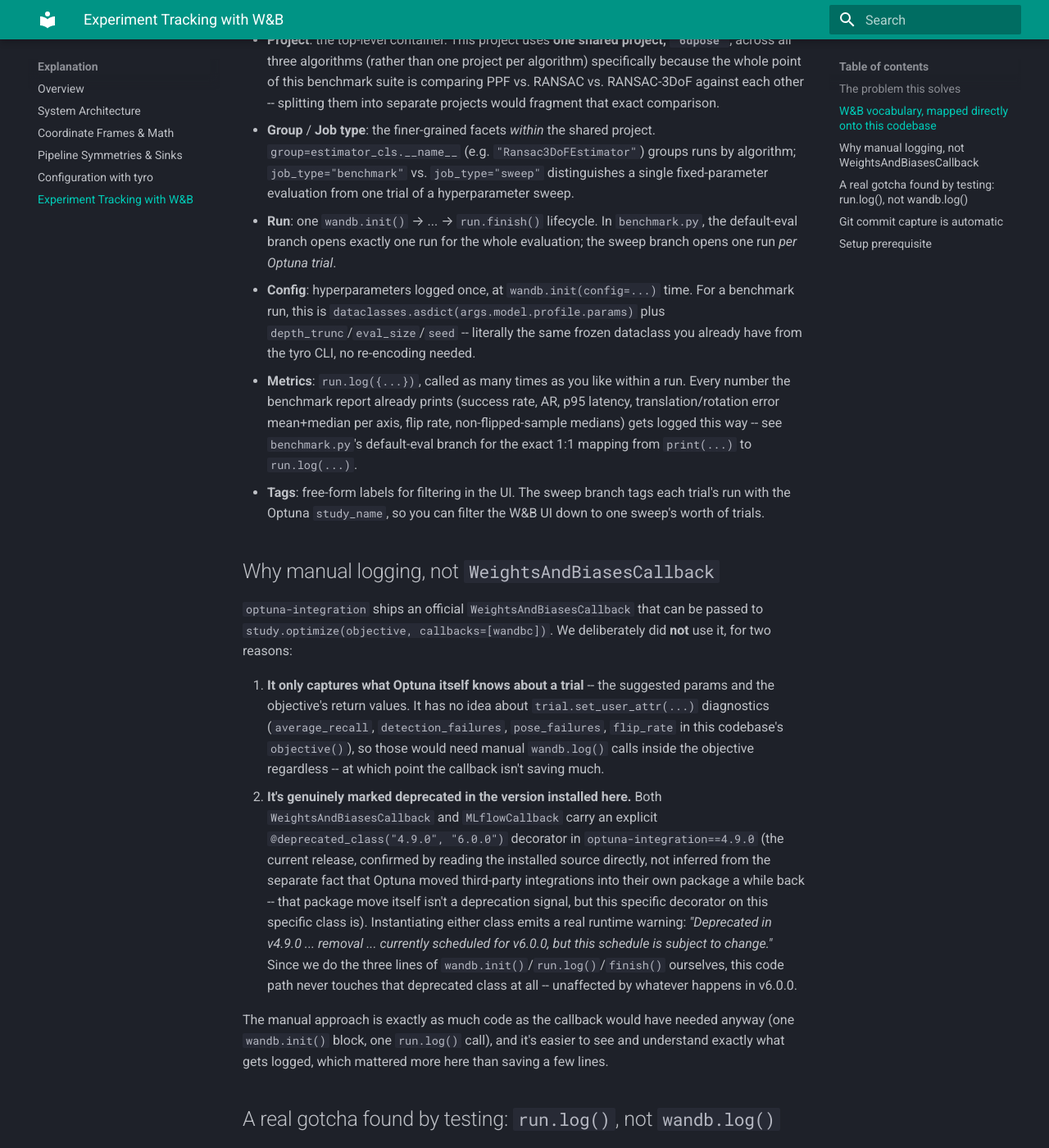
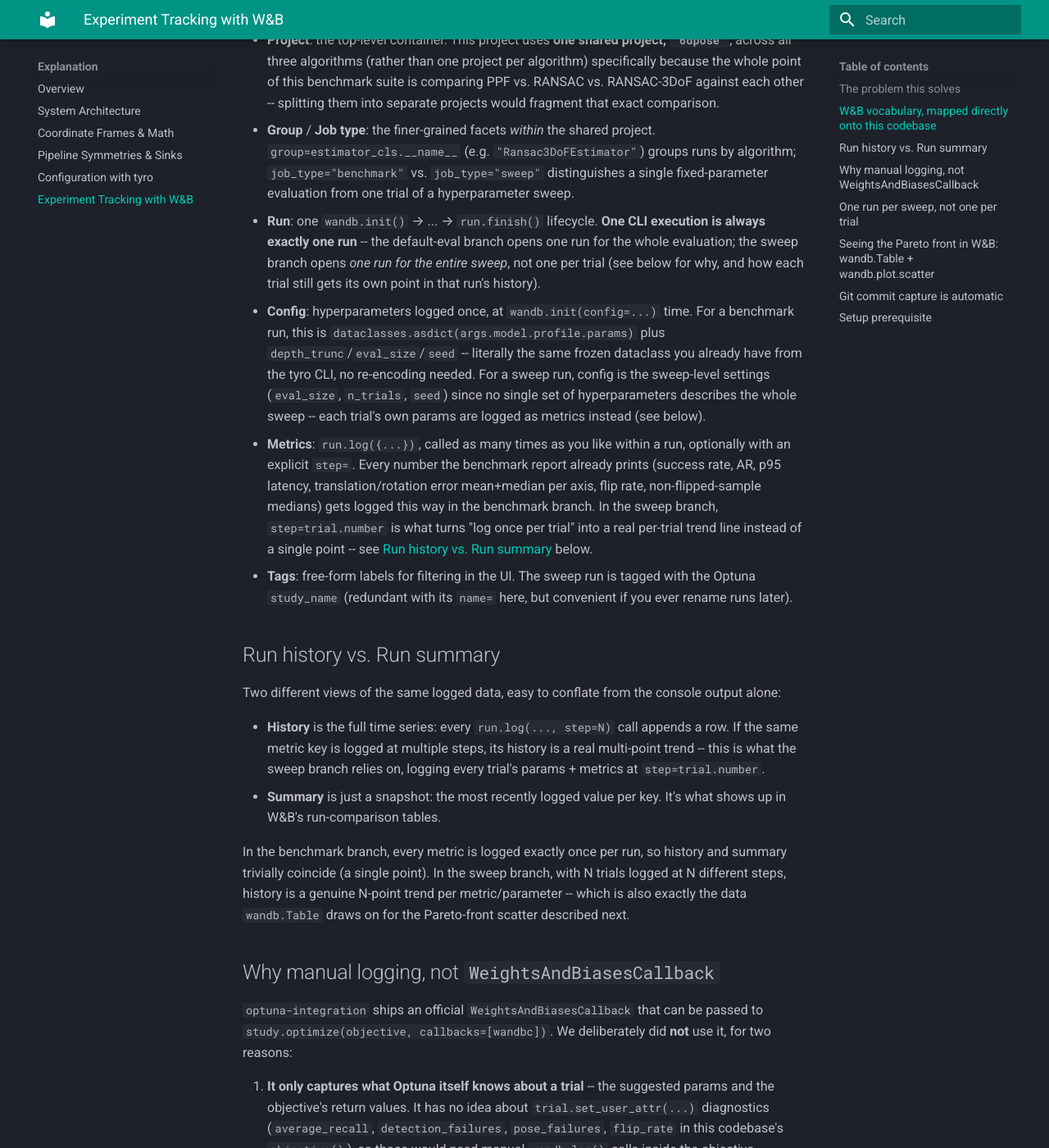
Before and after one commit to MartinJessenne/6DPose, an MkDocs documentation site: the page built from docs/explanation/wandb_tracking.md, in a window 1280 px wide and 1400 px high, scrolled down 630 px. Shown: the whole window at 82% size. Built offline with MkDocs 1.6.1 and Material for MkDocs 9.7.7, drawn with Linux system fonts in a browser that asks for light colours; some of the changed text lies outside the part shown.

Commit message:
refactor(tracking): one W&B run per sweep, not one per trial
A 200-trial sweep was creating 200 separate run pages, cluttering the
workspace. Now the whole sweep (one CLI execution) opens a single run
before study.optimize() starts; each trial logs its suggested params +
metrics into that same run at step=trial.number, so every key still gets
a real per-trial trend line in W&B's history view instead of one point
per run.

After study.optimize() finishes -- or is interrupted (Ctrl+C), handled via
a `finally` so partial results still get charted -- the run gets a native
scatter panel (p95_time vs accuracy_score, one point per trial) built from
every COMPLETE trial in the Optuna study via wandb.Table + wandb.plot.scatter.
Reading from study.trials (not just this process's objective() calls) means
a resumed sweep's chart is always the complete picture. This gives the same
Pareto-front comparison Optuna Dashboard shows, natively inside W&B.

Verified the wandb.Table/plot.scatter mechanism and the step= based history
behavior directly (offline mode): confirmed a real multi-point trend under
step= logging (vs. the single-point history a one-shot log produces), and
confirmed the scatter chart materializes as a real logged artifact on disk.

docs/explanation/wandb_tracking.md, docs/how-to/run_sweeps.md updated to
match -- including a Run history vs Run summary explainer, since that
distinction only starts to matter with this per-trial step= logging.

````diff
--- a/docs/explanation/wandb_tracking.md
+++ b/docs/explanation/wandb_tracking.md
@@ -25,18 +25,39 @@
   `group=estimator_cls.__name__` (e.g. `"Ransac3DoFEstimator"`) groups runs by algorithm;
   `job_type="benchmark"` vs. `job_type="sweep"` distinguishes a single fixed-parameter evaluation
   from one trial of a hyperparameter sweep.
-- **Run**: one `wandb.init()` → ... → `run.finish()` lifecycle. In `benchmark.py`, the
-  default-eval branch opens exactly one run for the whole evaluation; the sweep branch opens one
-  run *per Optuna trial*.
+- **Run**: one `wandb.init()` → ... → `run.finish()` lifecycle. **One CLI execution is always
+  exactly one run** -- the default-eval branch opens one run for the whole evaluation; the sweep
+  branch opens *one run for the entire sweep*, not one per trial (see below for why, and how each
+  trial still gets its own point in that run's history).
 - **Config**: hyperparameters logged once, at `wandb.init(config=...)` time. For a benchmark run,
   this is `dataclasses.asdict(args.model.profile.params)` plus `depth_trunc`/`eval_size`/`seed` --
   literally the same frozen dataclass you already have from the tyro CLI, no re-encoding needed.
-- **Metrics**: `run.log({...})`, called as many times as you like within a run. Every number the
-  benchmark report already prints (success rate, AR, p95 latency, translation/rotation error
-  mean+median per axis, flip rate, non-flipped-sample medians) gets logged this way -- see
-  `benchmark.py`'s default-eval branch for the exact 1:1 mapping from `print(...)` to `run.log(...)`.
-- **Tags**: free-form labels for filtering in the UI. The sweep branch tags each trial's run with
-  the Optuna `study_name`, so you can filter the W&B UI down to one sweep's worth of trials.
+  For a sweep run, config is the sweep-level settings (`eval_size`, `n_trials`, `seed`) since no
+  single set of hyperparameters describes the whole sweep -- each trial's own params are logged
+  as metrics instead (see below).
+- **Metrics**: `run.log({...})`, called as many times as you like within a run, optionally with an
+  explicit `step=`. Every number the benchmark report already prints (success rate, AR, p95
+  latency, translation/rotation error mean+median per axis, flip rate, non-flipped-sample medians)
+  gets logged this way in the benchmark branch. In the sweep branch, `step=trial.number` is what
+  turns "log once per trial" into a real per-trial trend line instead of a single point -- see
+  [Run history vs. Run summary](#run-history-vs-run-summary) below.
+- **Tags**: free-form labels for filtering in the UI. The sweep run is tagged with the Optuna
+  `study_name` (redundant with its `name=` here, but convenient if you ever rename runs later).
+
+## Run history vs. Run summary
+
+Two different views of the same logged data, easy to conflate from the console output alone:
+
+- **History** is the full time series: every `run.log(..., step=N)` call appends a row. If the
+  same metric key is logged at multiple steps, its history is a real multi-point trend -- this is
+  what the sweep branch relies on, logging every trial's params + metrics at `step=trial.number`.
+- **Summary** is just a snapshot: the most recently logged value per key. It's what shows up in
+  W&B's run-comparison tables.
+
+In the benchmark branch, every metric is logged exactly once per run, so history and summary
+trivially coincide (a single point). In the sweep branch, with N trials logged at N different
+steps, history is a genuine N-point trend per metric/parameter -- which is also exactly the data
+`wandb.Table` draws on for the Pareto-front scatter described next.
 
 ## Why manual logging, not `WeightsAndBiasesCallback`
 
@@ -64,30 +85,66 @@
 `wandb.init()` block, one `run.log()` call), and it's easier to see and understand exactly what
 gets logged, which mattered more here than saving a few lines.
 
-## A real gotcha found by testing: `run.log()`, not `wandb.log()`
+## One run per sweep, not one per trial
 
-Because `study.optimize()` calls the sweep's `objective(trial)` function repeatedly, in the same
-Python process, across every trial, each trial needs its *own* W&B run -- not one run accumulating
-data for the whole sweep. That's what `reinit="create_new"` on `wandb.init()` is for: it forces a
-genuinely new run every call, even though a previous run may have just been active in this same
-process.
+The first version of this integration opened a fresh W&B run per Optuna trial (via
+`wandb.init(..., reinit="create_new")` inside `objective()`), mirroring the "multirun" pattern
+`WeightsAndBiasesCallback` uses. That works, but a 200-trial sweep means 200 separate run pages
+cluttering the workspace's run list -- not what you want when browsing.
 
-The gotcha, found by directly testing this rather than assuming it would just work: with
-`reinit="create_new"`, the module-level `wandb.log(...)` shorthand (which normally logs to
-whatever run is the "current" ambient one) silently fails to find an active run and raises
-`wandb.errors.errors.Error: You must call wandb.init() before wandb.log()`. The fix is to always
-call `.log(...)` on the `run` object returned by `wandb.init()` directly:
+The fix: open **one run for the entire sweep**, before `study.optimize()` starts, and have every
+trial log into that same run at `step=trial.number` instead of creating its own run:
 
 ```python
-with wandb.init(..., reinit="create_new") as run:
-    ...
-    run.log({...})   # correct -- explicitly tied to this run
-    # wandb.log({...})  # would silently fail to attach under reinit="create_new"
+with wandb.init(project="6dpose", name=study_name, ...) as run:
+    def objective(trial):
+        ...
+        run.log({**suggested_params, "depth_trunc": depth_trunc, "accuracy_score": ..., ...},
+                 step=trial.number)
+        return accuracy_score, p95_time
+
+    try:
+        study.optimize(objective, n_trials=remaining)
+    finally:
+        # build + log the Pareto-front scatter here (see below) -- in a
+        # `finally` so it still runs even if the sweep is Ctrl+C'd partway
 ```
 
-This codebase uses `run.log(...)` consistently in both the benchmark branch and the sweep branch,
-even though the benchmark branch doesn't strictly need `reinit="create_new"` (only one run ever
-opens there) -- one convention, not two, for one less thing to remember.
+One real gotcha found while iterating on the per-trial-run version (worth knowing even though the
+final design doesn't hit it): that version used `reinit="create_new"` to force a genuinely new run
+on every `wandb.init()` call in the same process, and with that setting, the module-level
+`wandb.log(...)` shorthand silently failed to find an active run
+(`wandb.errors.errors.Error: You must call wandb.init() before wandb.log()`) -- only calling
+`.log(...)` on the `run` object returned by `wandb.init()` worked. The current one-run-per-sweep
+design only calls `wandb.init()` once, so this specific trap no longer applies, but `run.log(...)`
+(never the bare `wandb.log(...)`) is still used everywhere for consistency -- one convention,
+not "whichever happens to work in this branch."
+
+(Note for completeness: `WeightsAndBiasesCallback`'s *default* mode, `as_multirun=False`, already
+behaves similarly -- one run for the whole study, trial-indexed logging via `step=`. It just
+doesn't know about `trial.set_user_attr(...)` diagnostics or build a Pareto-front chart, and per
+the deprecation note above, this codebase doesn't depend on that class either way.)
+
+## Seeing the Pareto front in W&B: `wandb.Table` + `wandb.plot.scatter`
+
+Optuna Dashboard's Pareto-front view was the target to match. After `study.optimize()` finishes
+(or is interrupted -- the `finally` block runs either way), the sweep branch reads every
+`COMPLETE` trial directly from `study.trials` (Optuna's own persistent record, not just whatever
+ran in this process -- so a resumed sweep's chart always reflects the complete study, not just the
+newly-added trials), builds a `wandb.Table` with one row per trial (params + `accuracy_score` +
+`p95_time` + `average_recall` + `flip_rate`), and logs a scatter of it:
+
+```python
+table = wandb.Table(columns=[...], data=rows)
+run.log({"pareto_front": wandb.plot.scatter(table, "p95_time", "accuracy_score", title=...)})
+```
+
+This renders as a native scatter panel on the run page -- speed on one axis, accuracy on the
+other, one point per trial, exactly the Pareto-front comparison view `study.best_trials` gives you
+textually in the console output already. Verified directly (not assumed): a small offline-mode
+script confirmed both the `Run history` becoming a genuine multi-point trend under `step=`
+logging, and the scatter chart materializing as a real logged artifact
+(`files/media/table/*.table.json` on disk) rather than silently no-op-ing.
 
 ## Git commit capture is automatic
 
````
Also changed, not shown: benchmark.py (+65 -36 lines), docs/how-to/run_sweeps.md (+10 -7 lines).
